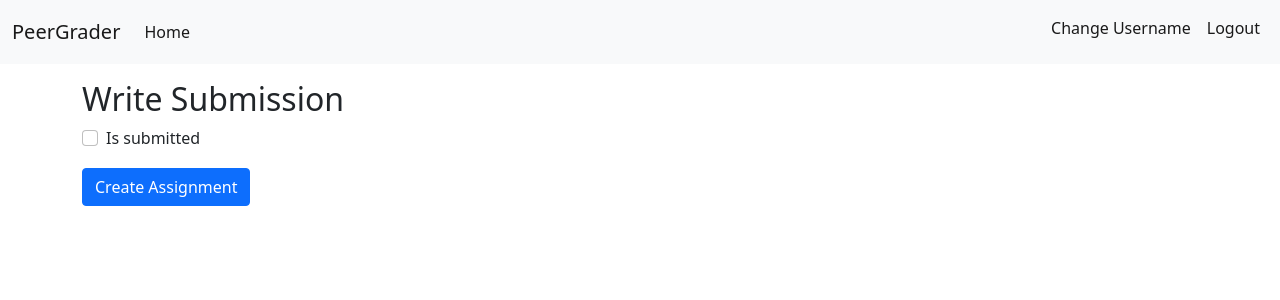
After one commit to andre-dom/PeerGrader, a Django app: page /assignments/1/submission in a window 1280 px wide. The commit adds this page. Shown: the top 300 px of the page. Run offline with Django 3.2, Linux system fonts and the light colour scheme; the visitor is signed in with stand-in values (Sample User, id 1); some libraries are stand-ins or nearby versions.

Commit message:
create submission view

```diff
--- a/assignments/models.py
+++ b/assignments/models.py
@@ -40,9 +40,13 @@ class Question(models.Model):
 
 
 class AssignmentSubmission(models.Model):
-    student = models.ForeignKey(peerGrader.settings.AUTH_USER_MODEL, related_name='submissions', on_delete=models.CASCADE, )
+    student = models.ForeignKey(peerGrader.settings.AUTH_USER_MODEL,
+                                related_name='submissions',
+                                on_delete=models.CASCADE,
+                                limit_choices_to={'is_instructor': False},)
     assignment = models.ForeignKey('Assignment', related_name='assignment_submissions', on_delete=models.CASCADE, )
     score = models.IntegerField(validators=[MinValueValidator(0), ], )
+    is_submitted = models.BooleanField(default=False)
 
 
 class QuestionSubmission(models.Model):
--- a/assignments/templates/assignments/assignmentview.html
+++ b/assignments/templates/assignments/assignmentview.html
@@ -10,6 +10,8 @@
             <p>Due: {{ assignment.due_date }}</p>
             {%  if request.user.is_instructor %}
                 <a href="{% url 'assignments:create_question' assignment.slug %}" class="btn btn-outline-primary">Add Question</a>
+            {% else %}
+                <a href="{% url 'assignments:create_submission' assignment.slug %}" class="btn btn-outline-primary">Start Submission</a>
             {% endif %}
         </div>
     </div>
@@ -21,7 +23,7 @@
                         <h2 class="d-inline">{{ Question.question_body }}</h2>
                     </div>
                     <div>
-                        {%  if request.user.is_instructor %}
+                        {%  if request.user.is_instructor and not Question.is_published %}
                             <a href="{% url 'assignments:edit_question' assignment.slug Question.index %}" class="btn btn-outline-primary">Edit</a>
                             <a href="{% url 'assignments:delete_question' assignment.slug Question.index %}" class="btn btn-danger">Delete</a>
                         {%  endif %}
--- /dev/null
+++ b/assignments/templates/submissions/create_submission.html
@@ -0,0 +1,11 @@
+{% extends 'base.html' %}
+{% load crispy_forms_tags %}
+
+{% block content %}
+    <h2>Write Submission</h2>
+    <form method="post">
+      {% csrf_token %}
+      {{ form|crispy }}
+      <button type="submit" class="btn btn-primary mt-3">Create Assignment</button>
+    </form>
+{% endblock %}
--- a/assignments/urls.py
+++ b/assignments/urls.py
@@ -11,4 +11,5 @@ urlpatterns = [
     path('<slug:assignment_slug>/newquestion/', assignments.views.question_create_view, name='create_question'),
     path('<slug:assignment_slug>/editquestion/<int:index>', assignments.views.question_edit_view, name='edit_question'),
     path('<slug:assignment_slug>/deletequestion/<int:index>', assignments.views.question_delete_view, name='delete_question'),
+    path('<slug:assignment_slug>/submission', assignments.views.submission_create_view, name='create_submission'),
 ]
--- a/assignments/views.py
+++ b/assignments/views.py
@@ -5,7 +5,7 @@ from django.shortcuts import render, redirect
 from django.urls import reverse_lazy
 from django.views.generic import DetailView, CreateView, DeleteView, UpdateView
 
-from assignments.models import Assignment, Question
+from assignments.models import Assignment, Question, AssignmentSubmission
 from courses.models import Course
 
 from django import forms
@@ -104,7 +104,7 @@ class CreateQuestion(CreateView):
 
     def dispatch(self, request, *args, **kwargs):
         # validate user
-        assignment = Assignment.objects.get(slug=self.kwargs['slug'])
+        assignment = Assignment.objects.get(slug=self.kwargs['assignment_slug'])
         course = assignment.course
         user = request.user
         if not (course.instructor == user):
@@ -126,7 +126,7 @@ class EditQuestion(UpdateView):
 
     def dispatch(self, request, *args, **kwargs):
         # validate user
-        assignment = Assignment.objects.get(slug=self.kwargs['slug'])
+        assignment = Assignment.objects.get(slug=self.kwargs['assignment_slug'])
         course = assignment.course
         user = request.user
         if not (course.instructor == user):
@@ -142,9 +142,13 @@ class DeleteQuestion(DeleteView):
     success_url = "/"
     template_name = 'questions/deletequestion.html'
 
+    def get_queryset(self):
+        assignment = Assignment.objects.get(slug=self.kwargs['assignment_slug'])
+        return Question.objects.filter(assignment=assignment, index=self.kwargs['index'])
+
     def dispatch(self, request, *args, **kwargs):
         # validate user
-        assignment = Assignment.objects.get(slug=self.kwargs['slug'])
+        assignment = Assignment.objects.get(slug=self.kwargs['assignment_slug'])
         course = assignment.course
         user = request.user
         if not (course.instructor == user):
@@ -152,15 +156,35 @@ class DeleteQuestion(DeleteView):
         else:
             return super(DeleteQuestion, self).dispatch(request, *args, **kwargs)
 
-    def get_queryset(self):
-        assignment = Assignment.objects.get(slug=self.kwargs['assignment_slug'])
-        return Question.objects.filter(assignment=assignment, index=self.kwargs['index'])
+
+class CreateSubmission(CreateView):
+    model = AssignmentSubmission
+    template_name = 'submissions/create_submission.html'
+    fields = ('is_submitted',)
+
+    success_url = reverse_lazy('home')
+
+    def form_valid(self, form):
+        form.instance.assignment = Assignment.objects.get(slug=self.kwargs['assignment_slug'])
+        return super(CreateSubmission, self).form_valid(form)
+
+    # def dispatch(self, request, *args, **kwargs):
+    #     # validate user
+    #     course = Course.objects.get(slug=self.kwargs['course_slug'])
+    #     user = request.user
+    #     if not (course.instructor == user):
+    #         return redirect('/')
+    #     else:
+    #         return super(CreateSubmission, self).dispatch(request, *args, **kwargs)
 
 
 assignment_detail_view = login_required(AssignmentView.as_view())
 assignment_create_view = login_required(CreateAssignment.as_view())
 assignment_delete_view = login_required(DeleteAssignment.as_view())
 assignment_publish_view = login_required(PublishAssignment.as_view())
+
 question_edit_view = login_required(EditQuestion.as_view())
 question_create_view = login_required(CreateQuestion.as_view())
 question_delete_view = login_required(DeleteQuestion.as_view())
+
+submission_create_view = login_required(CreateSubmission.as_view())
```
